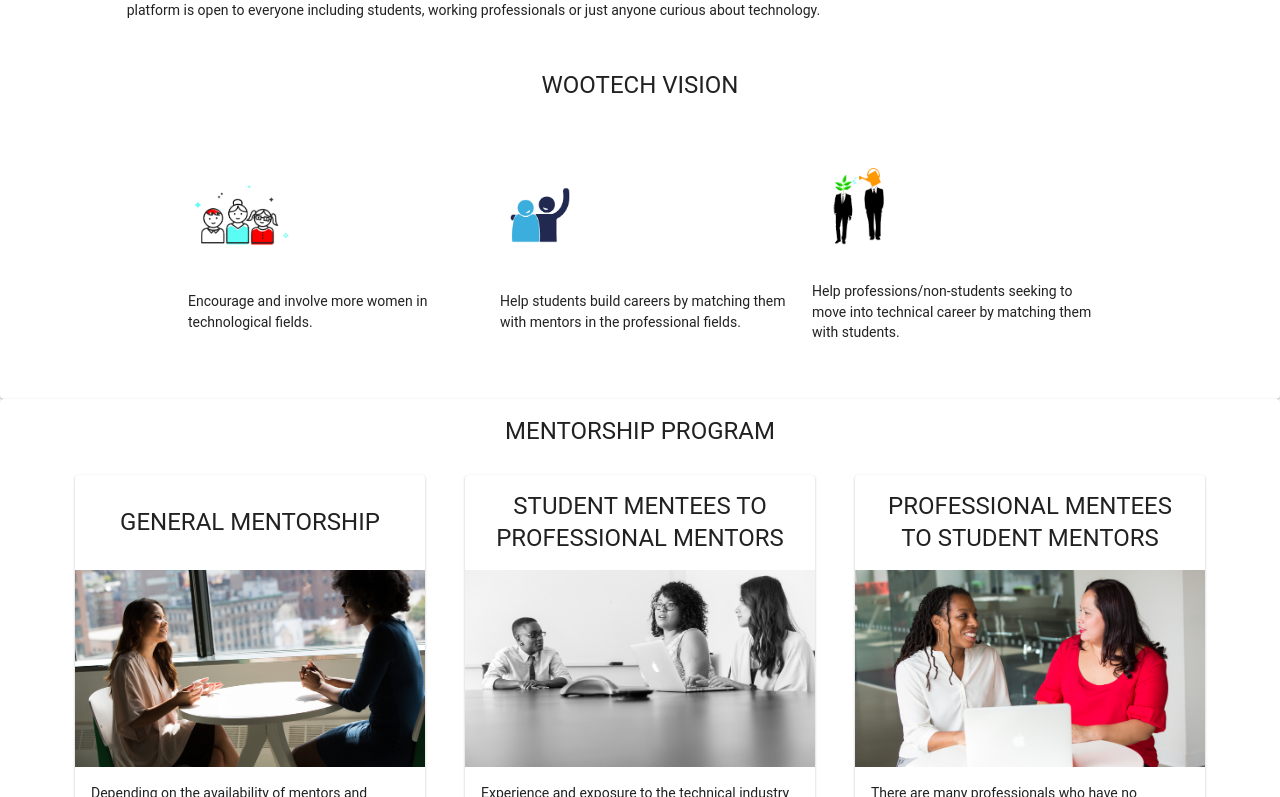
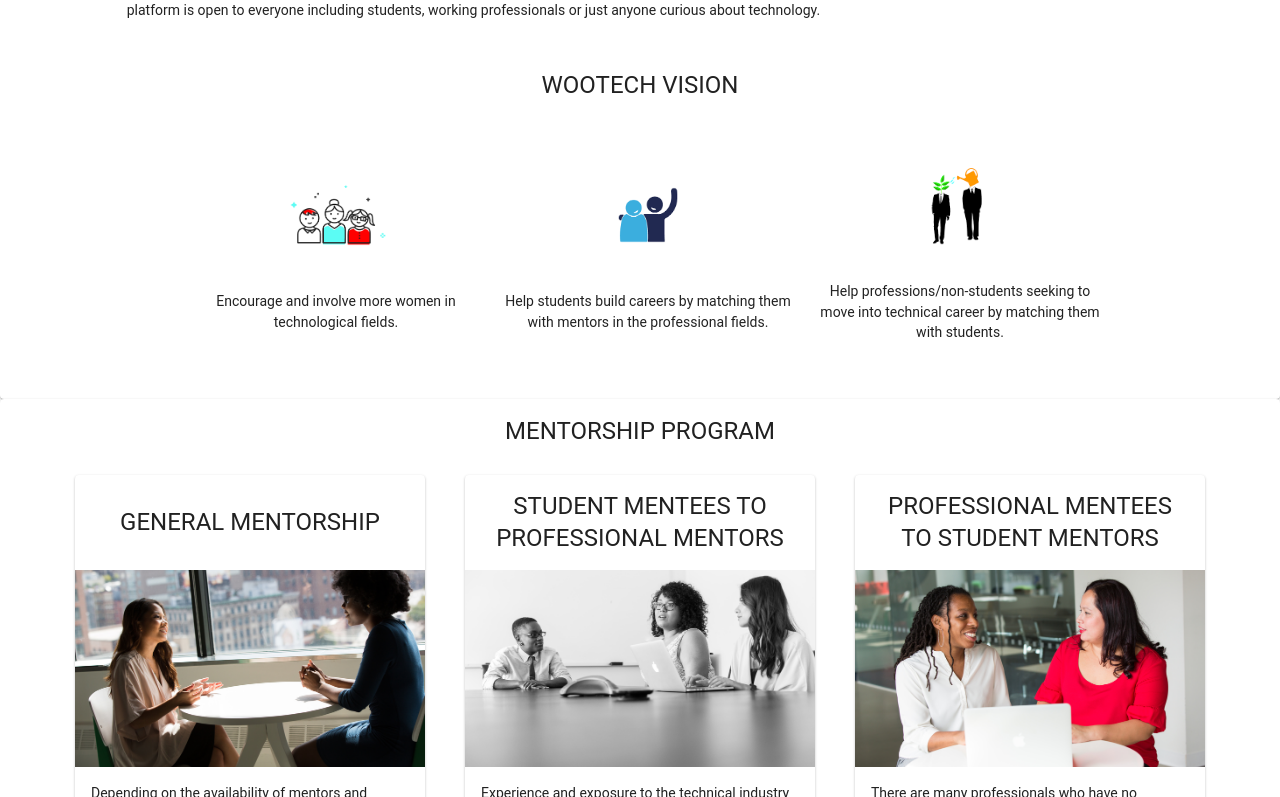
Before and after one commit to WooTechnology/frontend, a React (Create React App) app: page / in a window 1280 px wide. Shown: the part 863-1660 px from the top of the page. Built offline with nearby package versions, Linux system fonts and the light colour scheme.

Commit message:
Landing: Centered images and added GettingStarted section

```diff
--- a/src/components/About/index.js
+++ b/src/components/About/index.js
@@ -31,7 +31,6 @@
     height: 80,
     marginTop: theme.spacing.unit * 4,
     marginBottom: theme.spacing.unit * 4
-    //   alignItems:'center'
   },
   img: {
     margin: "auto",
@@ -80,7 +79,7 @@
           justify="center"
           alignItems="center"
         >
-          <Grid item xs={3}>
+          <Grid item xs={3} style={{textAlign: 'center'}}>
             <img
               src="../images/encourage_women.png"
               alt="encourage_women"
@@ -90,7 +89,7 @@
               Encourage and involve more women in technological fields.
             </Typography>
           </Grid>
-          <Grid item xs={3}>
+          <Grid item xs={3} style={{textAlign: 'center'}}>
             <img
               src="../images/mentoring_students.png"
               alt="mentoring_students"
@@ -101,7 +100,7 @@
               professional fields.
             </Typography>
           </Grid>
-          <Grid item xs={3}>
+          <Grid item xs={3} style={{textAlign: 'center'}}>
             <img
               src="../images/mentoring_professions.png"
               alt="mentoring_professions"
--- a/src/components/GetStarted/index.js
+++ b/src/components/GetStarted/index.js
@@ -7,8 +7,14 @@
 const styles = theme => ({
   root: {
     display: "flex",
-
-    justifyContent: "center"
+    justifyContent: "center",
+    paddingTop: 100,
+    paddingBottom: 100,
+    backgroundSize: "cover",
+    backgroundPosition: "center",
+    backgroundImage: "url('laptop.png')",
+    backgroundColor: "rgba(0, 100, 200, 0.2)",
+    backgroundBlendMode: "multiply"
   },
   button: {
     marginTop: theme.spacing.unit * 8
```
Also changed, not shown: public/laptop.png (added).
